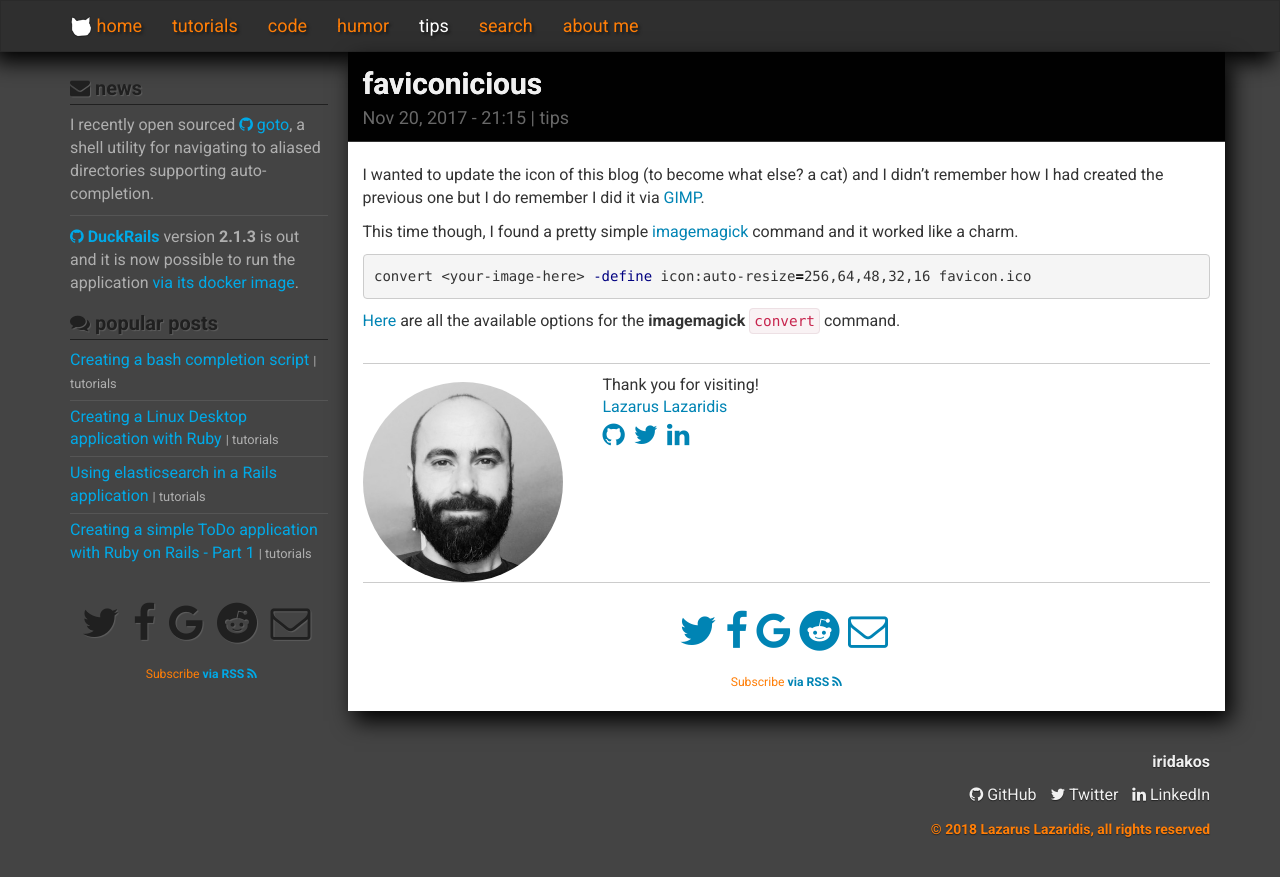
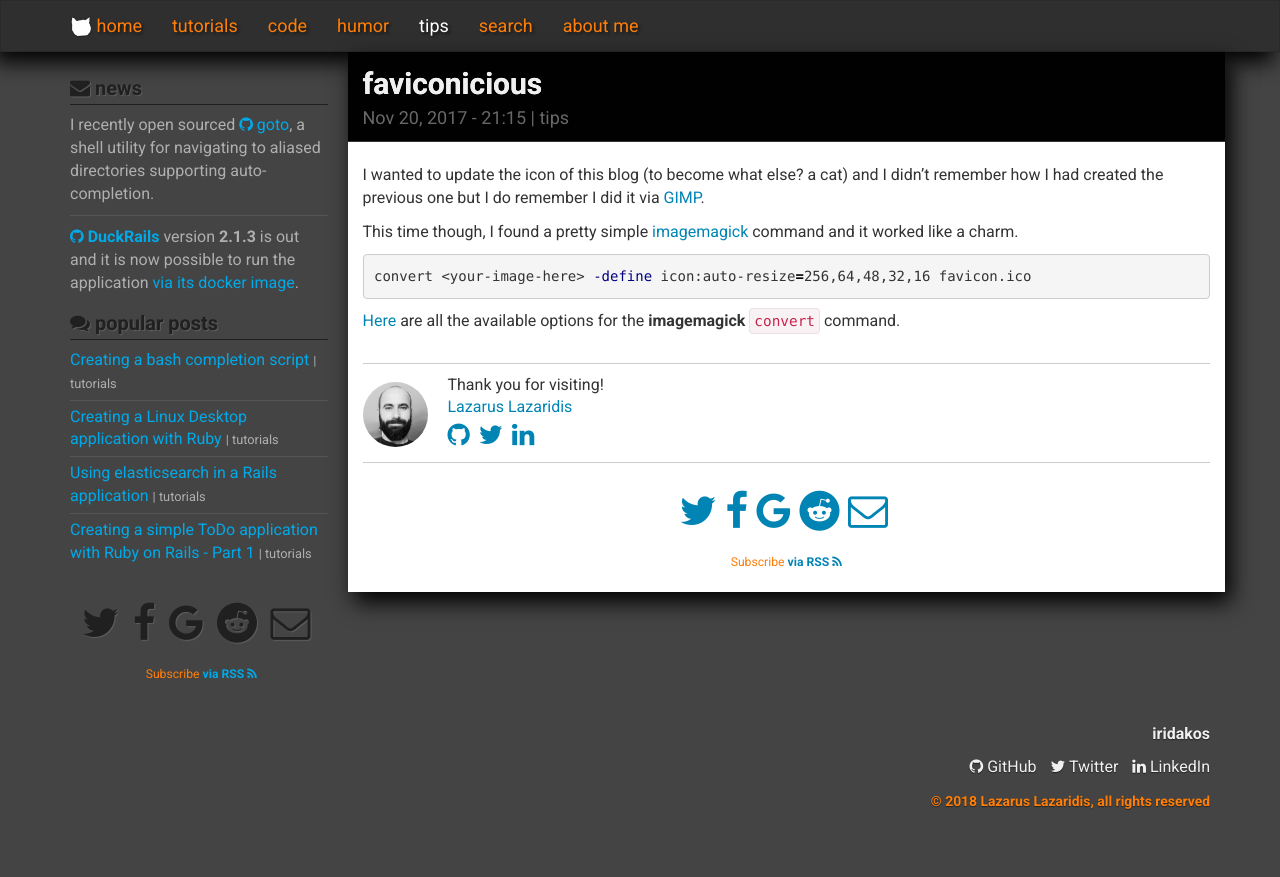
Before and after one commit to iridakos/iridakos.github.io, a Jekyll site: the page built from _posts/2017-11-21-favicon.markdown, in a window 1280 px wide. Shown: the top 877 px of the page. Built offline with Jekyll 4.4.1, drawn with Linux system fonts in a browser that asks for light colours; nearby versions of some CDN libraries; comment, search, counter and statistics services are not loaded.

Commit message:
Fix thanks image

```diff
--- a/_includes/thanks.html
+++ b/_includes/thanks.html
@@ -1,6 +1,6 @@
 <div class="thanks clearfix">
   <div class="me me-small">
-    <a class="ga-event-link" data-event-category="Post about links" data-event-action="click" data-event-label="Go to About page from image" href="/about/"><img src="/assets/images/me.png" style="display:inline-block;height:200px;" /></a>
+    <a class="ga-event-link" data-event-category="Post about links" data-event-action="click" data-event-label="Go to About page from image" href="/about/"><img src="/assets/images/me.png" /></a>
   </div>
 
   <div class="text">
--- a/_sass/_iridakos.scss
+++ b/_sass/_iridakos.scss
@@ -167,6 +167,14 @@ a.about-me {
     margin-left: 0;
     margin-top: 8px;
     float: left;
+
+    &.me-small {
+      margin-right: 0;
+
+      img {
+        height: 65px;
+      }
+    }
   }
 
   .text {
```
